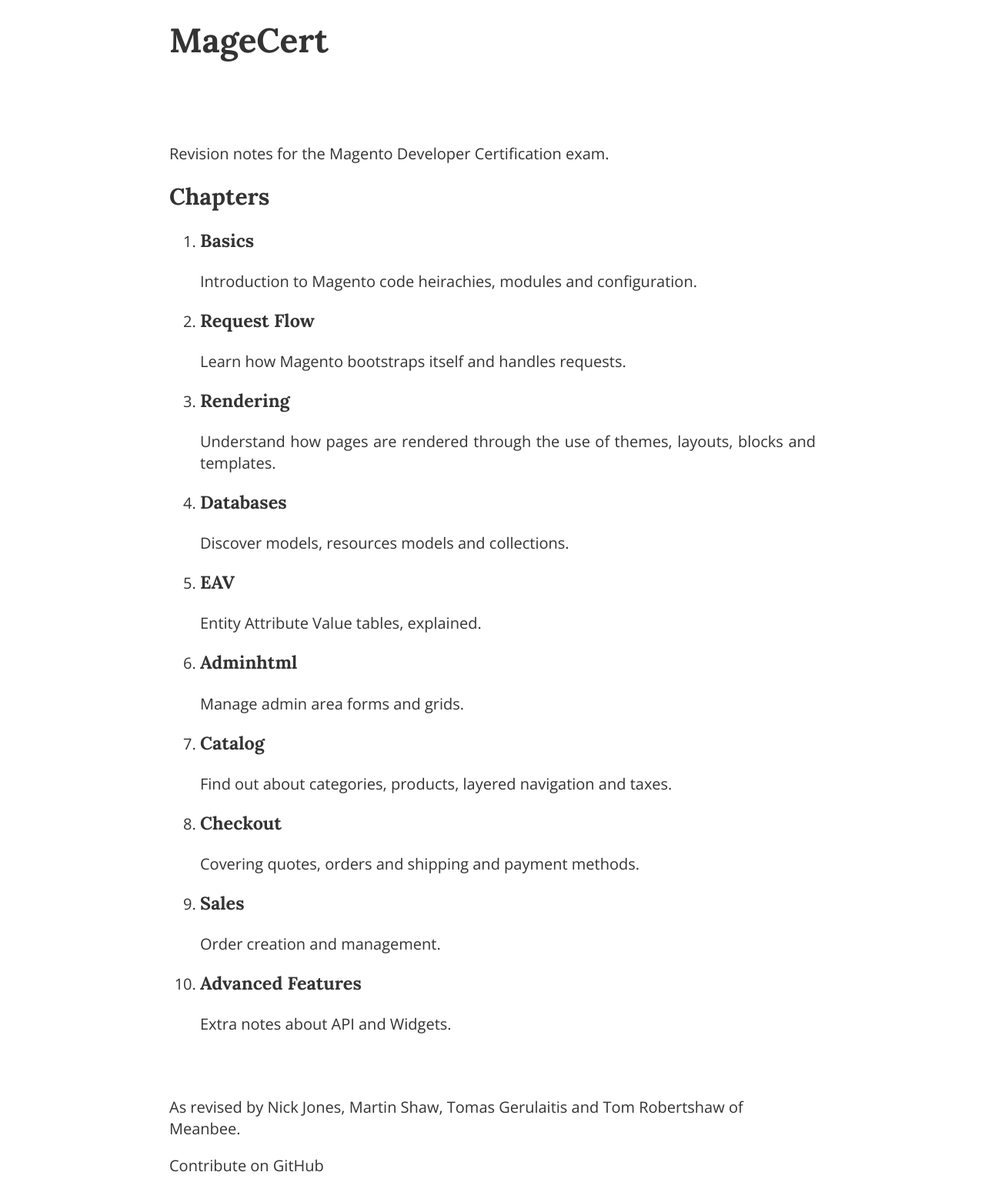
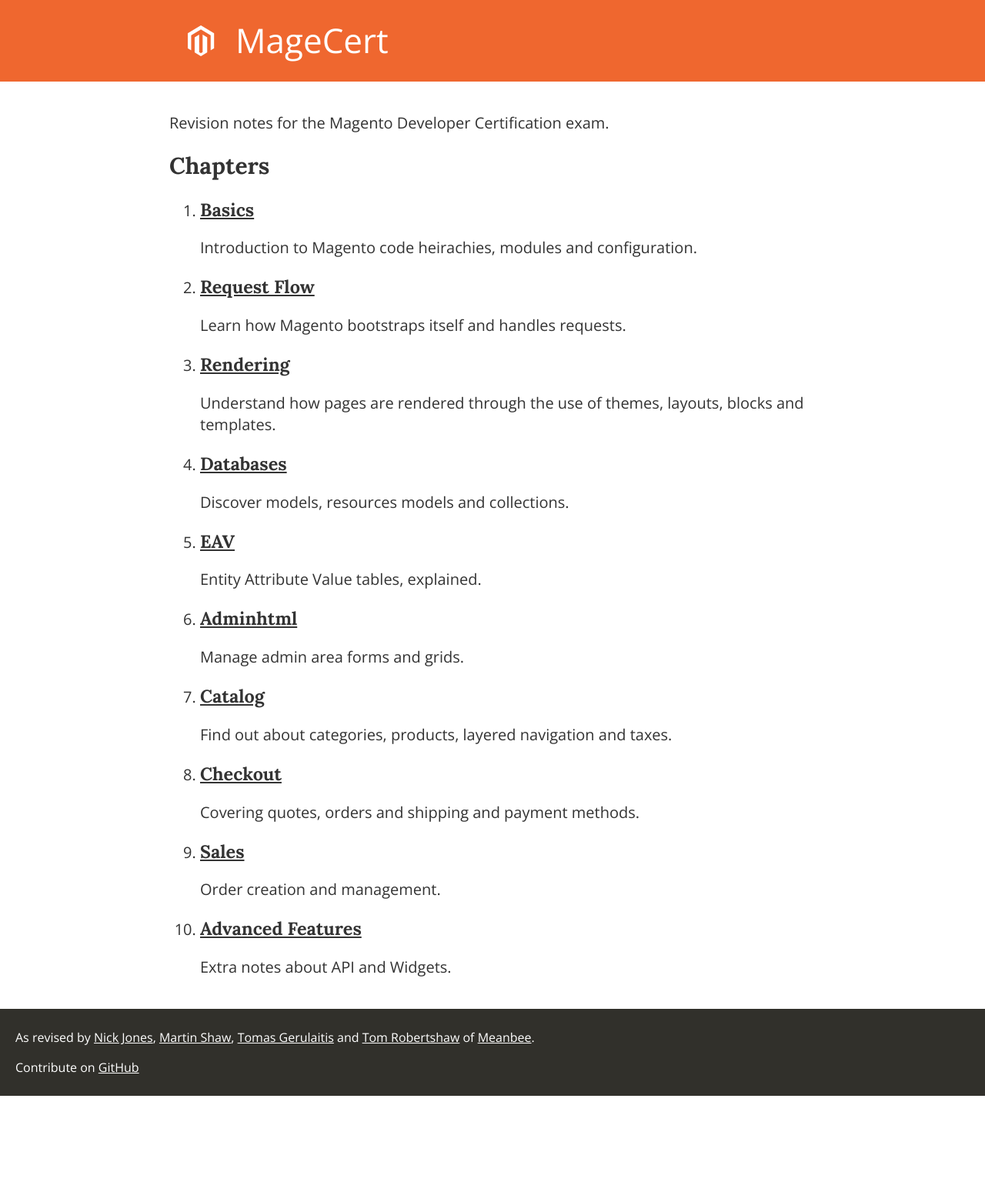
Before and after one commit to meanbee/magecert, a Jekyll site: the page built from index.html, in a window 1280 px wide. Shown: the whole page at 77% size. Built offline with Jekyll 4.4.1, drawn with Linux system fonts in a browser that asks for light colours; Markdown is read by kramdown in place of the engine named in the settings; after the commit the page ends 1424 px from its top, so only the background shows below that.

Commit message:
Add magento logo to header, simplify links styles and improve margin, lists and code styles.

```diff
--- a/css/styles.css
+++ b/css/styles.css
@@ -450,7 +450,7 @@
 
 h1,h2,h3,h4 {
     font-family: 'Lora', 'serif';
-    margin: 0 0 1em 0;
+    margin: 0 0 0.5em 0;
 }
 
 h1 {
@@ -462,17 +462,17 @@
 }
 
 ul {
-    list-style: disc;
+    list-style: circle;
     padding: 0;
 }
 
 ul li {
-    margin-left: 1em;
+    margin-left: 1.1em;
 }
 
 a {
     color: #333;
-    text-decoration: none;
+    text-decoration: underline;
 }
 
 p {
@@ -500,9 +500,22 @@
     margin: 1em auto;
 }
 
-header[role="banner"] .title {
-    margin: 0;
-    padding: 0.5em 0;
+header[role="banner"] {
+    background: #ef672f;
+}
+
+header[role="banner"] h1 {
+    margin: 0 0.455em;
+}
+
+header[role="banner"] a {
+    background: url('../img/magento.png') center left no-repeat;
+    color: #ffffff;
+    display: inline-block;
+    font-family: 'Open Sans', sans-serif;
+    font-weight: lighter;
+    padding: 0.5em 0 0.5em 1.5em;
+    text-decoration: none;
 }
 
 .header-content,
@@ -512,25 +525,11 @@
     max-width: 42em;
 }
 
-
 main[role="main"] {
-    margin: 3em 1em 1em;
-}
-
-main[role="main"] h1,
-main[role="main"] h2 {
-    display: inline;
-    margin-right: 0.3em;
+    margin: 1em;
 }
 
 main[role="main"] a {
-    background-image: -moz-linear-gradient(top,#fff 50%,#333 50%);
-    background-image: -webkit-linear-gradient(top,#fff 50%,#333 50%);
-    background-image: -o-linear-gradient(top,#fff 50%,#333 50%);
-    background-image: linear-gradient(to bottom,#fff 50%,#333 50%);
-    background-repeat: repeat-x;
-    background-size: 0.6em;
-    background-position: 0 1.05em;
     text-shadow: 0 0 0.1em white;
 }
 
@@ -538,34 +537,55 @@
     background-size: 1em;
 }
 
+footer[role="contentinfo"] {
+    background: #31302b;
+    color: white;
+}
+
+footer[role="contentinfo"] .footer-content {
+    margin: 0 1em;
+    padding: 0.5em 0;
+}
+
+footer[role="contentinfo"] p {
+    font-size: 0.8em;
+}
+
+footer[role="contentinfo"] a {
+    color: #fff;
+    text-shadow: 0 0 0.1em #31302b;
+}
+
 /*
  * Home
  */
 
-.posts {
-  list-style: none;
-}
-
-.posts li {
-    margin: 1.5em 0;
+main[role="main"] #home p {
+    text-align: left;
 }
 
 /*
- * Posts
+ * Pages
  */
 
- main[role="main"] p {
-    text-align: justify;
- }
+main[role="main"] p {
+   text-align: justify;
+}
+
+main[role="main"] table.toc {
+    margin: 0;
+}
+
+main[role="main"] table.toc li {
+    list-style: none;
+    margin-left: 0;
+}
+
+main[role="main"] table.toc li li {
+    margin-left: 1em;
+}
 
 
-.post pre {
-    padding: 1em 0;
-}
-
-.post img {
-    border: 1px solid #DDD;
-}
 
 pre, code {
   font-family: 'Anonymous Pro', monospace;
@@ -573,7 +593,16 @@
 /*
  * Code Highlighting
  */
-.highlight  { background: #ffffff; }
+.highlight {
+    background: rgba(230,230,230,0.2);
+}
+
+.highlight code {
+    display: block;
+    line-height: 1.1;
+    margin: 0 1em;
+}
+
 .highlight .c { color: #999988; font-style: italic } /* Comment */
 .highlight .err { color: #a61717; background-color: #e3d2d2 } /* Error */
 .highlight .k { font-weight: bold } /* Keyword */
@@ -644,18 +673,6 @@
         font-size: 2.2em;
     }
 
-    main[role="main"] {
-        margin-top: 4em;
-    }
-
-    main[role="main"] p.meta {
-        margin-top: 1.25em;
-    }
-
-    footer[role="contentinfo"] .contact {
-        background-size: 1.8em;
-    }
-
 }
 
 /*
@@ -663,6 +680,6 @@
  */
 @media only screen and (min-width: 57em) {
     main[role="main"] {
-        margin: 4em auto;
+        margin: 2em auto;
     }
 }
```
Also changed, not shown: img/magento.png (added).
